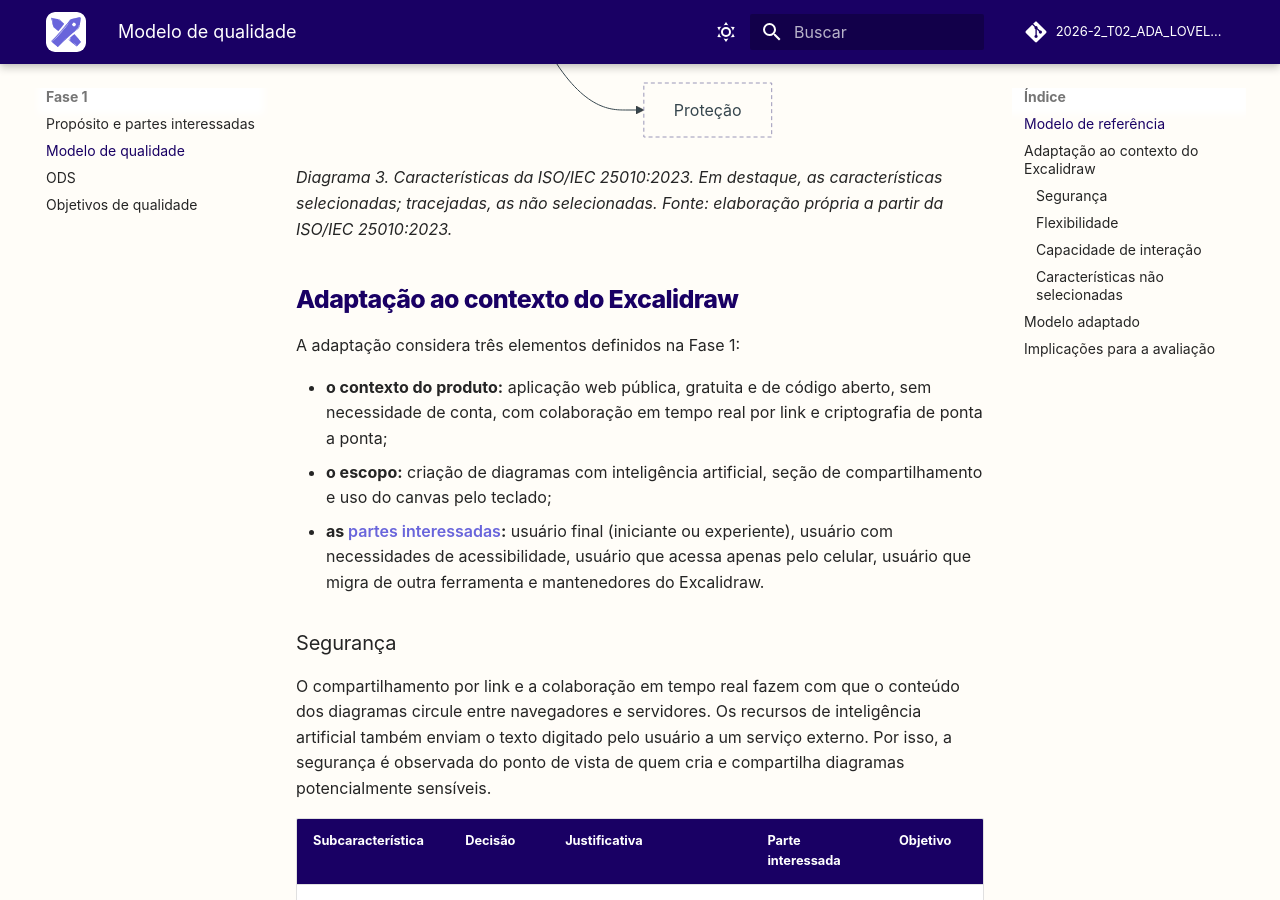
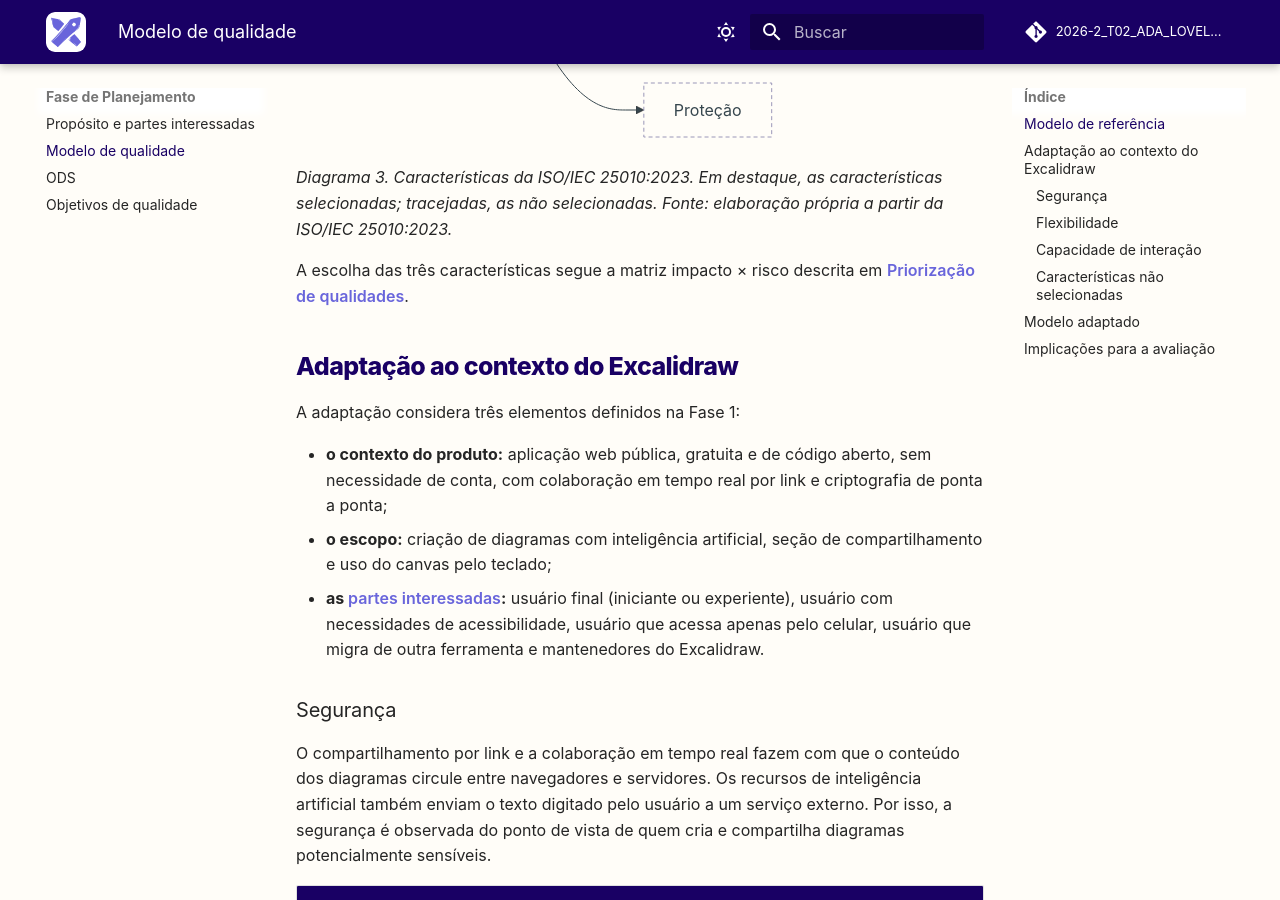
Before and after one commit to FCTE-Qualidade-de-Software-1/2026-2_T02_ADA_LOVELACE, an MkDocs documentation site: the page built from docs/fase1/modelo-qualidade.md, in a window 1280 px wide and 900 px high, scrolled down 1740 px. Built offline with MkDocs 1.6.1 and Material for MkDocs 9.7.7, drawn with Linux system fonts in a browser that asks for light colours; comment, search, counter and statistics services are not loaded.

Commit message:
docs: Acrescenta matriz de impacto x risco

```diff
--- a/docs/fase1/modelo-qualidade.md
+++ b/docs/fase1/modelo-qualidade.md
@@ -53,6 +53,9 @@
 *Diagrama 3. Características da ISO/IEC 25010:2023. Em destaque, as
 características selecionadas; tracejadas, as não selecionadas. Fonte:
 elaboração própria a partir da ISO/IEC 25010:2023.*
+
+A escolha das três características segue a matriz impacto × risco descrita
+em [Priorização de qualidades](../priorizacao.md).
 
 ## Adaptação ao contexto do Excalidraw
 
--- a/mkdocs.yml
+++ b/mkdocs.yml
@@ -50,8 +50,10 @@
 
 nav:
   - Início: index.md
-  - Metodologia: metodologia.md
-  - Fase 1:
+  - Metodologia:
+      - Metodologia: metodologia.md
+      - Priorização de qualidades: priorizacao.md
+  - Fase de Planejamento:
       - Propósito e partes interessadas: fase1/proposito-partes-interessadas.md
       - Modelo de qualidade: fase1/modelo-qualidade.md
       - ODS: fase1/ods.md
```
Also changed, not shown: docs/priorizacao.md (added, +29 -0 lines), 1 other file.
